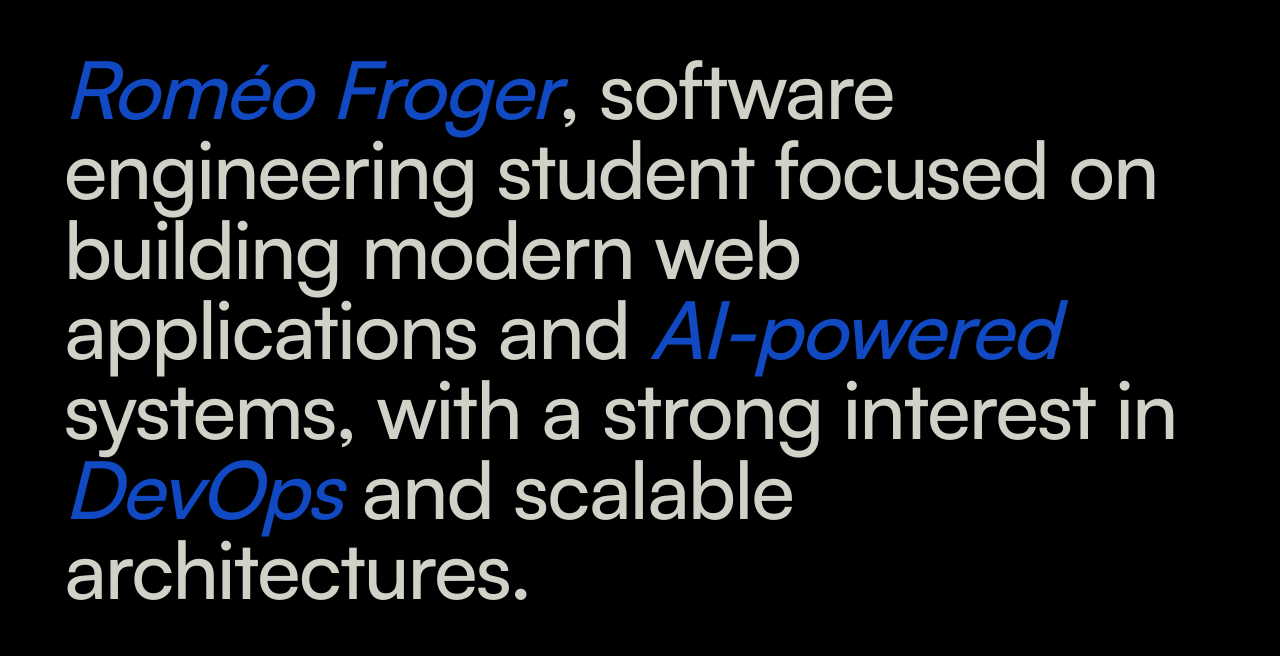
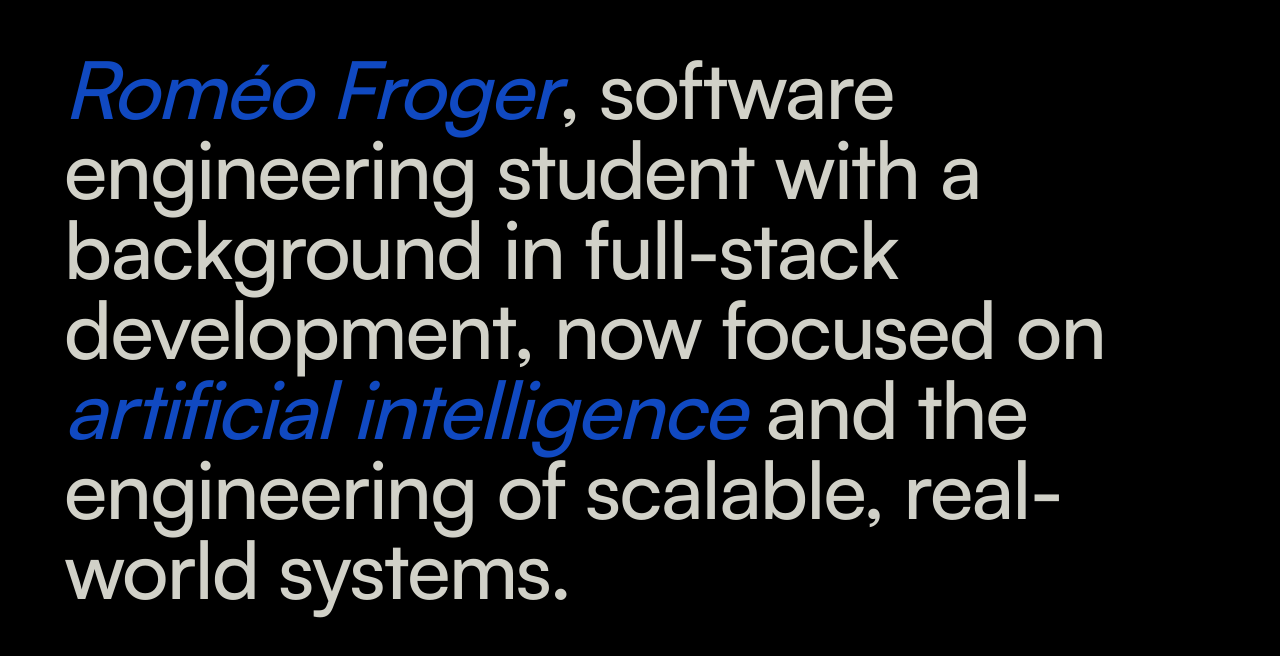
Before and after one commit to RomeoFroger49/portfolio, a React (Vite) app: page / in a window 1280 px wide. Shown: the part 907-1563 px from the top of the page. Built offline with nearby package versions, Linux system fonts and the light colour scheme.

Commit message:
chore: update text

```diff
--- a/src/components/SectionTexte.jsx
+++ b/src/components/SectionTexte.jsx
@@ -54,10 +54,10 @@ export default function SectionTexte() {
         className="xl:text-4xl text-lg font-satoshiMedium  text-[rgb(209,209,200)] sm:leading-[5rem] leading-[3rem]"
         ref={sectionRef}
       >
-        <i id="i-section">Roméo Froger</i>, software engineering student focused
-        on building modern web applications and <i id="i-section">AI-powered</i>{" "}
-        systems, with a strong interest in <i id="i-section">DevOps</i> and
-        scalable architectures.
+        <i id="i-section">Roméo Froger</i>, software engineering student with a
+        background in full-stack development, now focused on{" "}
+        <i id="i-section">artificial intelligence</i> and the engineering of
+        scalable, real-world systems.
       </p>
     </section>
   );
```
